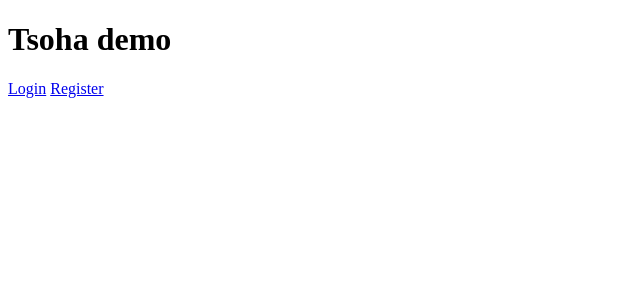
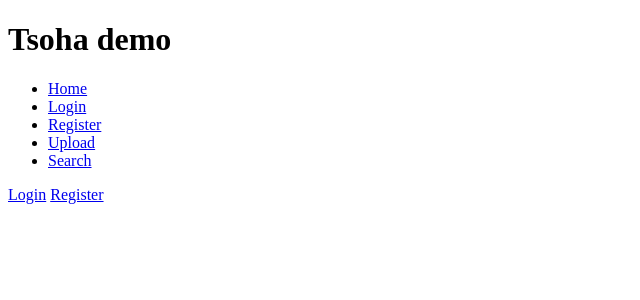
Before and after one commit to ArktinenKarpalo/demo-tsoha, a Flask app: page / in a window 1280 px wide. Shown: the top 300 px of the page, without its empty margins (0-640 px from the left). Run offline with Flask 2, Linux system fonts and the light colour scheme.

Commit message:
Add navigation links

```diff
--- a/templates/layout.html
+++ b/templates/layout.html
@@ -5,7 +5,16 @@
 		<title>Tsoha-demo</title>
 	</head>
 	<body>
-		<h1>Tsoha demo</h1>
+		<header>
+			<h1>Tsoha demo</h1>
+			<ul>
+				<li><a href="/">Home</a></li>
+				<li><a href="/login">Login</a></li>
+				<li><a href="/register">Register</a></li>
+				<li><a href="/upload">Upload</a></li>
+				<li><a href="/search">Search</a></li>
+			</ul>
+		</header>
 		{% block body %}
 			aybabtu
 		{% endblock %}
```
